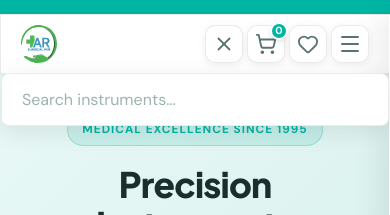
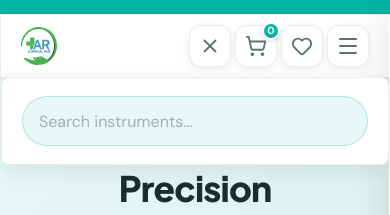
Before and after one commit to arsurgicalhubjaffna-ops/AR_Surgical_Hub_client, a React (Vite) app: page / in a window 390 px wide. Both pictures are taken after a click on the button 224 px from the left and 44 px from the top of the page. Shown: the top 215 px of the page. Built offline with nearby package versions, Linux system fonts and the light colour scheme; no server answers.

Commit message:
style: THE ULTIMATE mobile UI fix - premium icons, glossy search, and absolute overflow protection

```diff
--- a/src/components/Header.css
+++ b/src/components/Header.css
@@ -369,19 +369,19 @@
         display: flex !important;
     }
 
-    /* Standardized Premium Boxed Icons */
+    /* Standardized Premium Boxed Icons (Ultimate Polish) */
     .header-actions {
-        gap: 6px;
+        gap: 8px;
         z-index: 2001;
         /* Stay ABOVE the nav-links/drawer */
     }
 
     .header-action-btn {
-        width: 38px !important;
-        height: 38px !important;
+        width: 42px !important;
+        height: 42px !important;
         background: #ffffff !important;
-        border: 1px solid var(--border) !important;
-        border-radius: 10px !important;
+        border: 1.5px solid var(--border) !important;
+        border-radius: 12px !important;
         box-shadow: var(--shadow-sm) !important;
         display: flex !important;
         align-items: center !important;
@@ -389,16 +389,23 @@
         padding: 0 !important;
         color: var(--text-secondary) !important;
         cursor: pointer;
+        transition: all 0.2s ease !important;
     }
 
-    /* Search Toggle Specific */
+    .header-action-btn:active {
+        transform: scale(0.95);
+        background: var(--green-light) !important;
+        border-color: var(--green) !important;
+    }
+
+    /* Glossy Medical Search Bar Trigger */
     .search-bar {
         display: none;
         position: absolute;
         top: 100%;
         left: 0;
         width: 100%;
-        padding: 15px 20px;
+        padding: 18px 20px;
         background: #ffffff;
         border-top: 1px solid var(--border);
         box-shadow: var(--shadow-md);
@@ -407,15 +414,43 @@
 
     .search-bar.mobile-show {
         display: flex;
+        animation: slideDown 0.3s cubic-bezier(0.16, 1, 0.3, 1);
+    }
+
+    .search-bar .search-inner {
+        width: 100%;
+        display: flex;
+        align-items: center;
+        background: var(--green-light);
+        border-radius: 25px;
+        padding: 4px 16px;
+        border: 1px solid var(--green-border);
     }
 
     .search-bar input {
         width: 100%;
+        height: 40px;
+        background: none;
+        border: none;
+        outline: none;
         font-size: 1rem;
+        color: var(--text-primary);
     }
 
     .desktop-search-icon {
         display: none;
+    }
+}
+
+@keyframes slideDown {
+    from {
+        opacity: 0;
+        transform: translateY(-10px);
+    }
+
+    to {
+        opacity: 1;
+        transform: translateY(0);
     }
 }
 
--- a/src/components/Header.jsx
+++ b/src/components/Header.jsx
@@ -87,8 +87,10 @@ const Header = () => {
                                 {isSearchOpen ? <X size={22} /> : <Search size={22} />}
                             </button>
                             <div className={`search-bar bg-glass ${isSearchOpen ? 'mobile-show' : ''}`}>
-                                <input type="text" placeholder="Search instruments..." />
-                                <Search size={18} className="desktop-search-icon" />
+                                <div className="search-inner">
+                                    <input type="text" placeholder="Search instruments..." />
+                                    <Search size={18} className="desktop-search-icon" />
+                                </div>
                             </div>
                             <Link to="/cart" className="header-action-btn">
                                 <ShoppingCart size={22} />
--- a/src/theme.css
+++ b/src/theme.css
@@ -90,7 +90,7 @@ body {
   background-color: var(--bg);
   color: var(--text-primary);
   line-height: 1.65;
-  overflow-x: hidden;
+  overflow-x: hidden !important;
   -webkit-font-smoothing: antialiased;
 }
 
@@ -142,18 +142,35 @@ a:hover {
 
 /* ── Responsive Spacing & Typography ── */
 @media (max-width: 768px) {
-  h1 { font-size: 2.2rem !important; }
-  h2 { font-size: 1.8rem !important; }
-  h3 { font-size: 1.5rem !important; }
+  h1 {
+    font-size: 2.2rem !important;
+  }
 
-  .section { padding: 50px 0 !important; }
-  .section-sm { padding: 30px 0 !important; }
+  h2 {
+    font-size: 1.8rem !important;
+  }
 
-  .desktop-only { display: none !important; }
+  h3 {
+    font-size: 1.5rem !important;
+  }
+
+  .section {
+    padding: 50px 0 !important;
+  }
+
+  .section-sm {
+    padding: 30px 0 !important;
+  }
+
+  .desktop-only {
+    display: none !important;
+  }
 }
 
 @media (min-width: 769px) {
-  .mobile-only { display: none !important; }
+  .mobile-only {
+    display: none !important;
+  }
 }
 
 /* ================================================================
```
